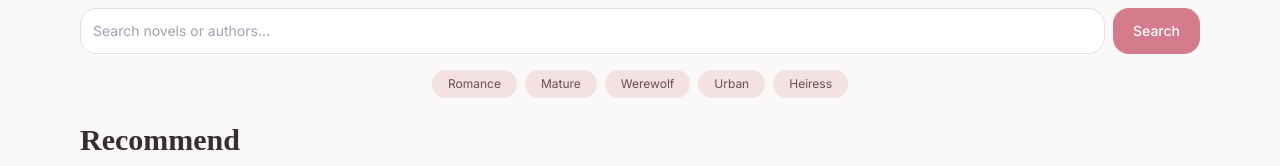
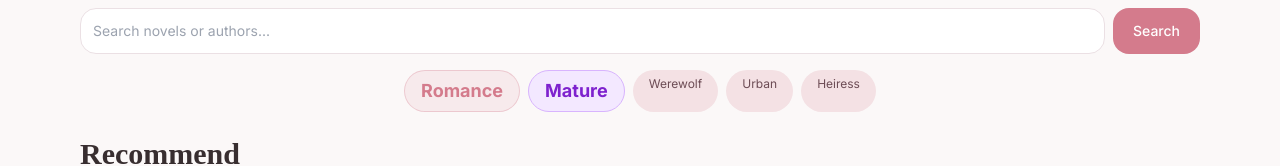
Before and after one commit to yangyifei757-dotcom/mystorysite, a Next.js app: page / in a window 1280 px wide. Shown: the part 524-690 px from the top of the page. Built offline with nearby package versions, Linux system fonts and the light colour scheme; no server answers; the database is empty; a web font is replaced by a local one.

Commit message:
Update page.tsx

```diff
--- a/app/page.tsx
+++ b/app/page.tsx
@@ -339,15 +339,23 @@ export default function Home() {
 
         {/* 热门标签 */}
         <div className="flex flex-wrap justify-center gap-2 mt-4">
-          {['Romance', 'Mature', 'Werewolf', 'Urban', 'Heiress'].map((term) => (
+          {['Romance', 'Mature', 'Werewolf', 'Urban', 'Heiress'].map((term) => {
+  let extraClass = 'text-xs bg-accent text-accent-foreground'
+  if (term === 'Romance') {
+    extraClass = 'text-lg font-bold text-primary bg-primary/10 border border-primary/30'
+  } else if (term === 'Mature') {
+    extraClass = 'text-lg font-bold text-purple-700 bg-purple-100 border border-purple-300'
+  }
+  return (
     <Link
       key={term}
       href={`/search?q=${encodeURIComponent(term)}`}
-              className="text-xs bg-accent text-accent-foreground px-4 py-1.5 rounded-full hover:bg-primary/10 hover:text-primary transition"
+      className={`px-4 py-1.5 rounded-full hover:opacity-80 transition ${extraClass}`}
     >
       {term}
     </Link>
-          ))}
+  )
+})}
         </div>
       </div>
 
```
Lines whose indentation alone changed are shown as unchanged.
